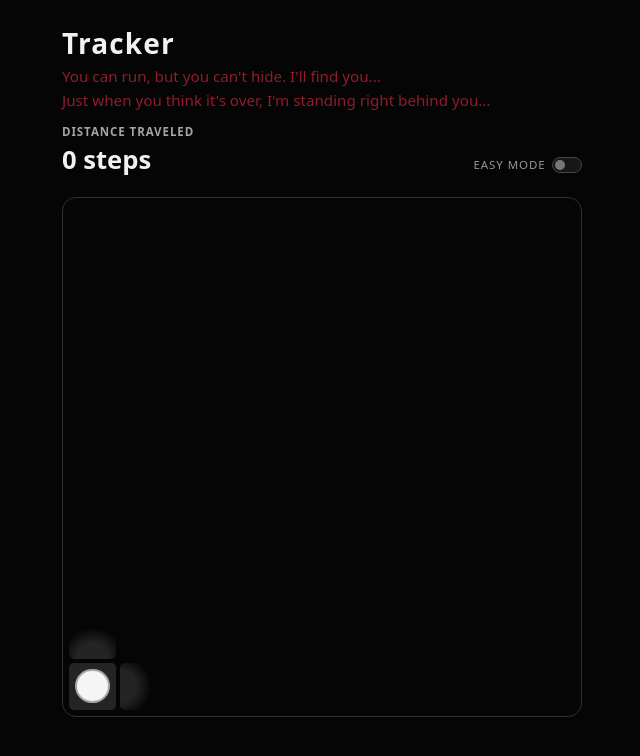
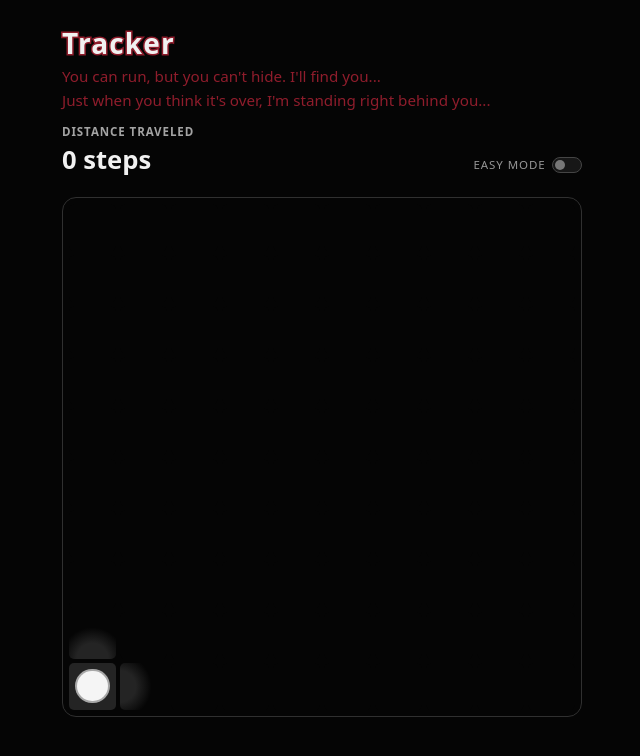
Before and after one commit to ehaezebroeck/Tracker-Game, a React (Vite) app: page / in a window 1280 px wide. Shown: the top 756 px of the page, without its empty margins (318-958 px from the left). Built offline with nearby package versions, Linux system fonts and the light colour scheme.

Commit message:
Gave tracker title a slight red border

```diff
--- a/src/App.css
+++ b/src/App.css
@@ -30,6 +30,11 @@
   margin: 0;
   font-size: 1.75rem;
   letter-spacing: 0.04em;
+}
+
+.tracker-title {
+  -webkit-text-stroke: 3px #8f1d2c;
+  paint-order: stroke fill;
 }
 
 .tagline {
```
